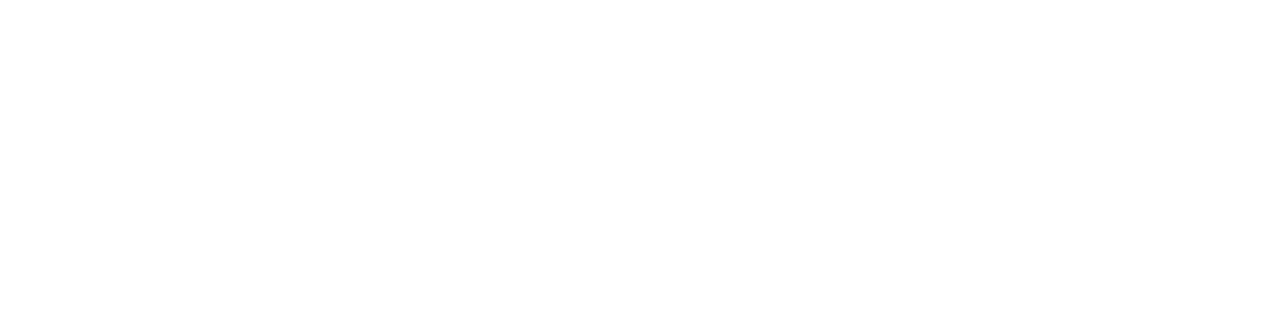
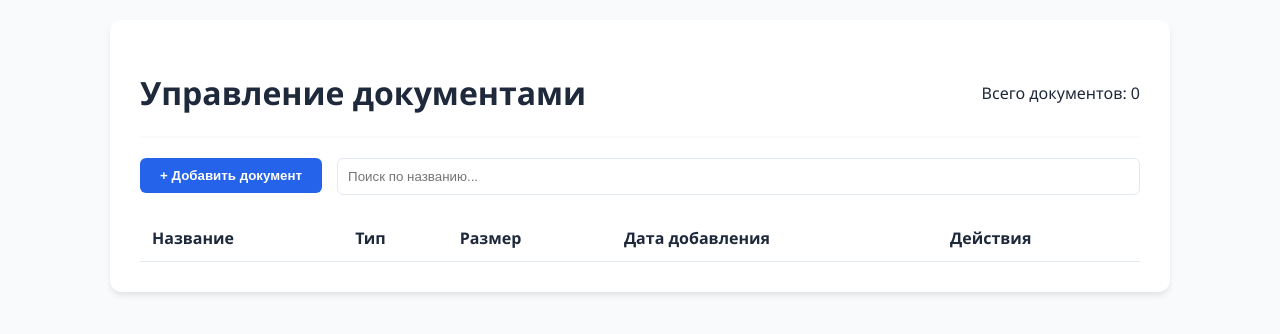
Before and after one commit to Alex41099/doc-manager, a plain HTML site: page index.html in a window 1280 px wide. Drawn offline with Linux system fonts and the light colour scheme.

Commit message:
Implement document management logic

```diff
--- a/index.html
+++ b/index.html
@@ -1,10 +1,45 @@
 <!DOCTYPE html>
-<html lang="en">
+<html lang="ru">
 <head>
     <meta charset="UTF-8">
-    <title>Title</title>
+    <meta name="viewport" content="width=device-width, initial-scale=1.0">
+    <title>DocManager | Централизованное хранение</title>
+    <link rel="stylesheet" href="style.css">
 </head>
 <body>
+<div class="container">
+    <header>
+        <h1>Управление документами</h1>
+        <div class="stats" id="stats">Всего документов: 0</div>
+    </header>
 
+    <section class="controls">
+        <div class="upload-box">
+            <input type="file" id="fileInput" hidden>
+            <button class="btn-primary" onclick="document.getElementById('fileInput').click()">
+                + Добавить документ
+            </button>
+        </div>
+        <input type="text" id="searchInput" placeholder="Поиск по названию...">
+    </section>
+
+    <main>
+        <table class="doc-table">
+            <thead>
+            <tr>
+                <th>Название</th>
+                <th>Тип</th>
+                <th>Размер</th>
+                <th>Дата добавления</th>
+                <th>Действия</th>
+            </tr>
+            </thead>
+            <tbody id="docList">
+            <!-- Документы появятся здесь -->
+            </tbody>
+        </table>
+    </main>
+</div>
+<script src="script.js"></script>
 </body>
 </html>
--- a/script.js
+++ b/script.js
@@ -0,0 +1,69 @@
+// Инициализация данных из LocalStorage
+let documents = JSON.parse(localStorage.getItem('myDocuments')) || [];
+
+const fileInput = document.getElementById('fileInput');
+const docList = document.getElementById('docList');
+const searchInput = document.getElementById('searchInput');
+const stats = document.getElementById('stats');
+
+// Функция для сохранения данных
+function save() {
+    localStorage.setItem('myDocuments', JSON.stringify(documents));
+    render();
+}
+
+// Рендеринг списка
+function render(filter = '') {
+    docList.innerHTML = '';
+    const filteredDocs = documents.filter(doc =>
+        doc.name.toLowerCase().includes(filter.toLowerCase())
+    );
+
+    filteredDocs.forEach((doc, index) => {
+        const tr = document.createElement('tr');
+        tr.innerHTML = `
+            <td>${doc.name}</td>
+            <td>${doc.type.toUpperCase()}</td>
+            <td>${(doc.size / 1024).toFixed(2)} KB</td>
+            <td>${doc.date}</td>
+            <td><button class="btn-delete" onclick="deleteDoc(${index})">Удалить</button></td>
+        `;
+        docList.appendChild(tr);
+    });
+
+    stats.textContent = `Всего документов: ${filteredDocs.length}`;
+}
+
+// Обработка загрузки файла
+fileInput.addEventListener('change', (e) => {
+    const file = e.target.files[0];
+    if (!file) return;
+
+    const newDoc = {
+        name: file.name,
+        size: file.size,
+        type: file.name.split('.').pop(),
+        date: new Date().toLocaleDateString(),
+        id: Date.now()
+    };
+
+    documents.push(newDoc);
+    save();
+    fileInput.value = ''; // Сброс инпута
+});
+
+// Удаление
+window.deleteDoc = (index) => {
+    if(confirm('Удалить этот документ?')) {
+        documents.splice(index, 1);
+        save();
+    }
+};
+
+// Поиск
+searchInput.addEventListener('input', (e) => {
+    render(e.target.value);
+});
+
+// Первый запуск
+render();
--- a/style.css
+++ b/style.css
@@ -0,0 +1,78 @@
+:root {
+    --primary: #2563eb;
+    --danger: #ef4444;
+    --bg: #f8fafc;
+    --text: #1e293b;
+}
+
+body {
+    font-family: 'Segoe UI', Tahoma, Geneva, Verdana, sans-serif;
+    background-color: var(--bg);
+    color: var(--text);
+    margin: 0;
+    padding: 20px;
+}
+
+.container {
+    max-width: 1000px;
+    margin: 0 auto;
+    background: white;
+    padding: 30px;
+    border-radius: 12px;
+    box-shadow: 0 4px 6px -1px rgba(0, 0, 0, 0.1);
+}
+
+header {
+    display: flex;
+    justify-content: space-between;
+    align-items: center;
+    border-bottom: 2px solid var(--bg);
+    margin-bottom: 20px;
+}
+
+.controls {
+    display: flex;
+    gap: 15px;
+    margin-bottom: 20px;
+}
+
+#searchInput {
+    flex-grow: 1;
+    padding: 10px;
+    border: 1px solid #e2e8f0;
+    border-radius: 6px;
+}
+
+.btn-primary {
+    background: var(--primary);
+    color: white;
+    border: none;
+    padding: 10px 20px;
+    border-radius: 6px;
+    cursor: pointer;
+    font-weight: 600;
+}
+
+.doc-table {
+    width: 100%;
+    border-collapse: collapse;
+    margin-top: 10px;
+}
+
+.doc-table th, .doc-table td {
+    text-align: left;
+    padding: 12px;
+    border-bottom: 1px solid #e2e8f0;
+}
+
+.btn-delete {
+    background: none;
+    border: none;
+    color: var(--danger);
+    cursor: pointer;
+    font-weight: bold;
+}
+
+.btn-delete:hover {
+    text-decoration: underline;
+}
```
